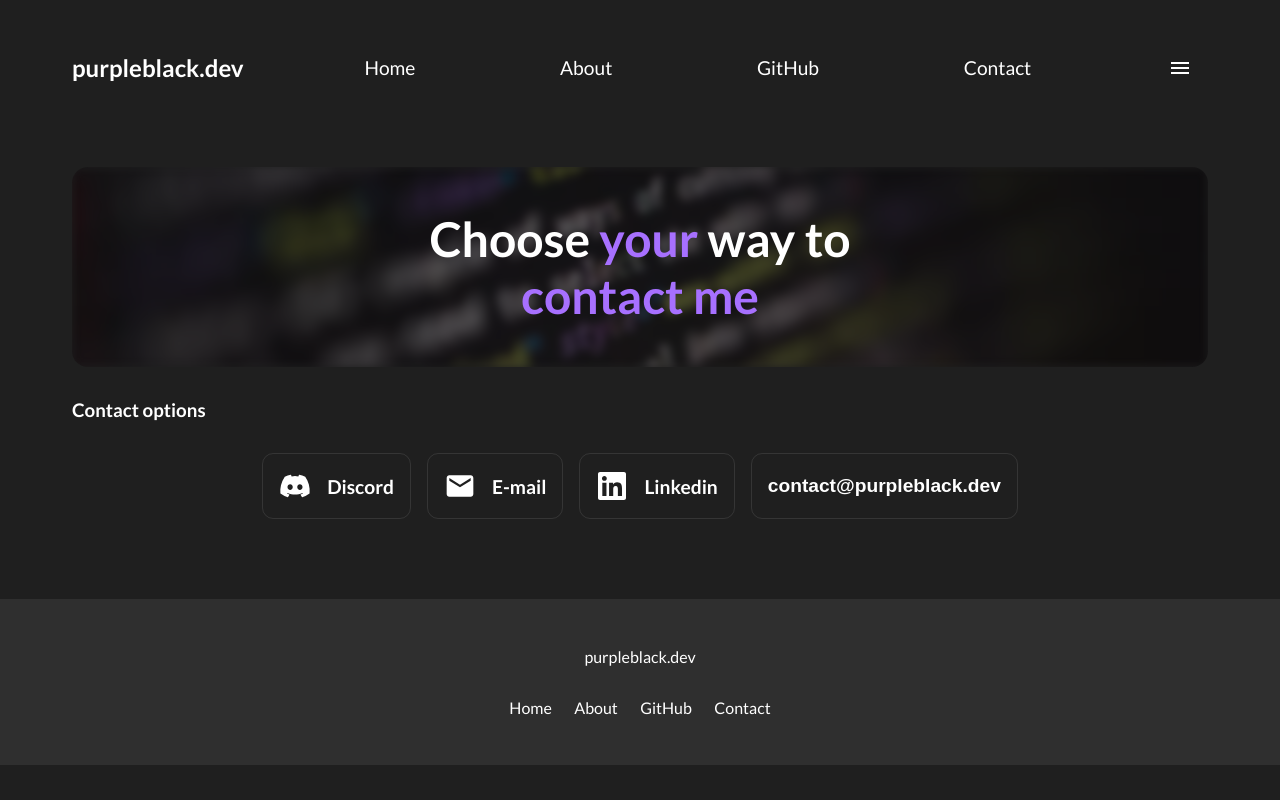
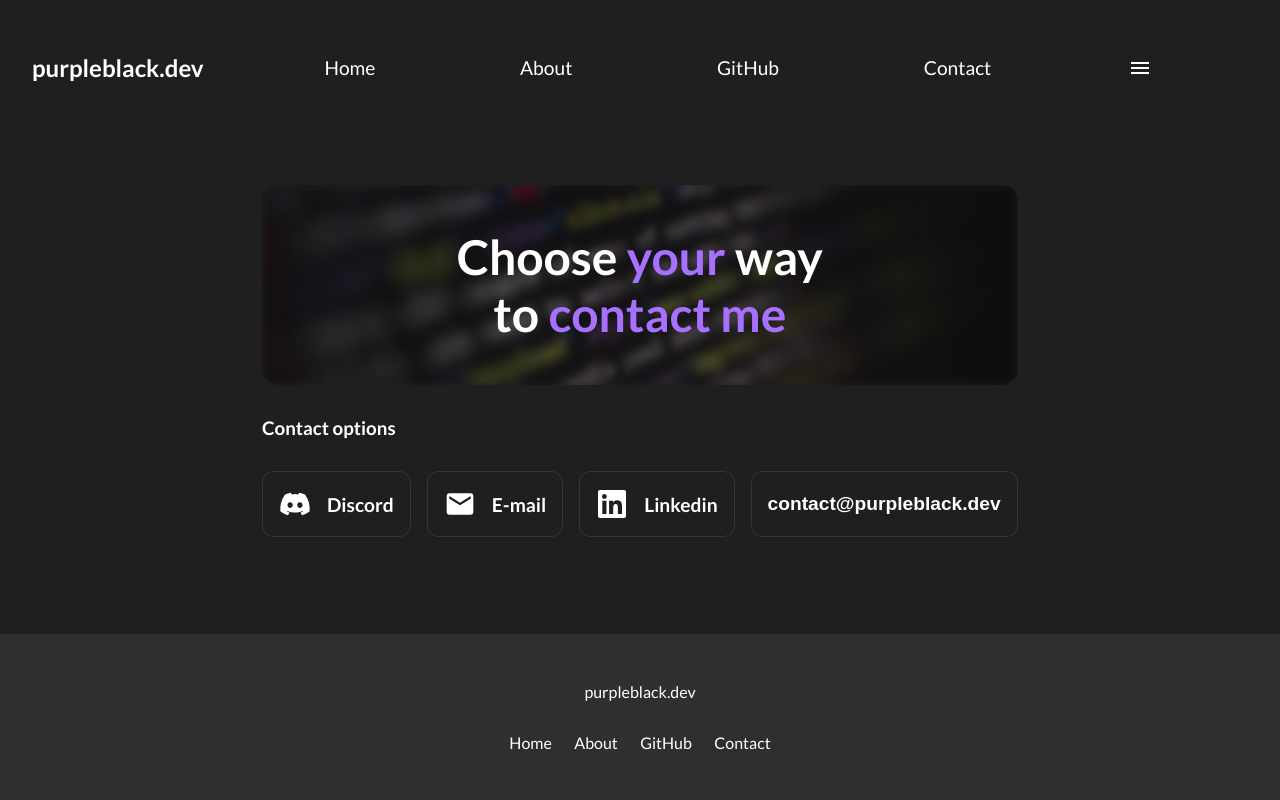
Before and after one commit to goodideagiver/purple-dev-react, a React (Create React App) app: page /contact in a window 1280 px wide. Built offline with nearby package versions, Linux system fonts and the light colour scheme.

Commit message:
Fix footer bad alignemt

```diff
--- a/src/components/UI/Footer/Footer.module.css
+++ b/src/components/UI/Footer/Footer.module.css
@@ -2,7 +2,6 @@
 	background-color: var(--bg-secondary);
 	margin-top: 5rem;
 	padding: 3rem;
-
 	animation: fadeIn 1s both;
 }
 
--- a/src/components/UI/navTop/navTop.module.css
+++ b/src/components/UI/navTop/navTop.module.css
@@ -3,7 +3,7 @@
 .nav {
 	width: 100%;
 	max-width: var(--website-width);
-	margin: auto;
+	/* margin: auto; */
 	display: flex;
 	justify-content: space-between;
 	align-items: center;
--- a/src/components/content/contact/Contact.js
+++ b/src/components/content/contact/Contact.js
@@ -1,5 +1,5 @@
 import ContactOptions from './contactOptions/ContactOptions';
-import ImgSmoothLoad from './../../UI/ImgSmoothLoad/ImgSmoothLoad';
+import ImgSmoothLoad from '../../UI/ImgSmoothLoad/ImgSmoothLoad';
 import React from 'react';
 import code from '../../../assets/img/contact/code.webp';
 import styles from './contact.module.css';
--- a/src/components/content/content.module.css
+++ b/src/components/content/content.module.css
@@ -1,6 +1,10 @@
 .padding {
-	padding: var(--padding-base) 0;
-	margin: auto;
+	padding-top: var(--padding-base);
+	/* margin: auto; */
+	min-height: 100%;
+	flex: 1;
+	display: flex;
+	flex-direction: column;
 }
 
 .maxWidth {
--- a/src/index.css
+++ b/src/index.css
@@ -16,6 +16,12 @@ body {
 	padding: 0;
 	box-sizing: border-box;
 	margin: 0;
+}
+
+#root {
+	min-height: 100vh;
+	display: flex;
+	flex-direction: column;
 }
 
 /* width */
```
